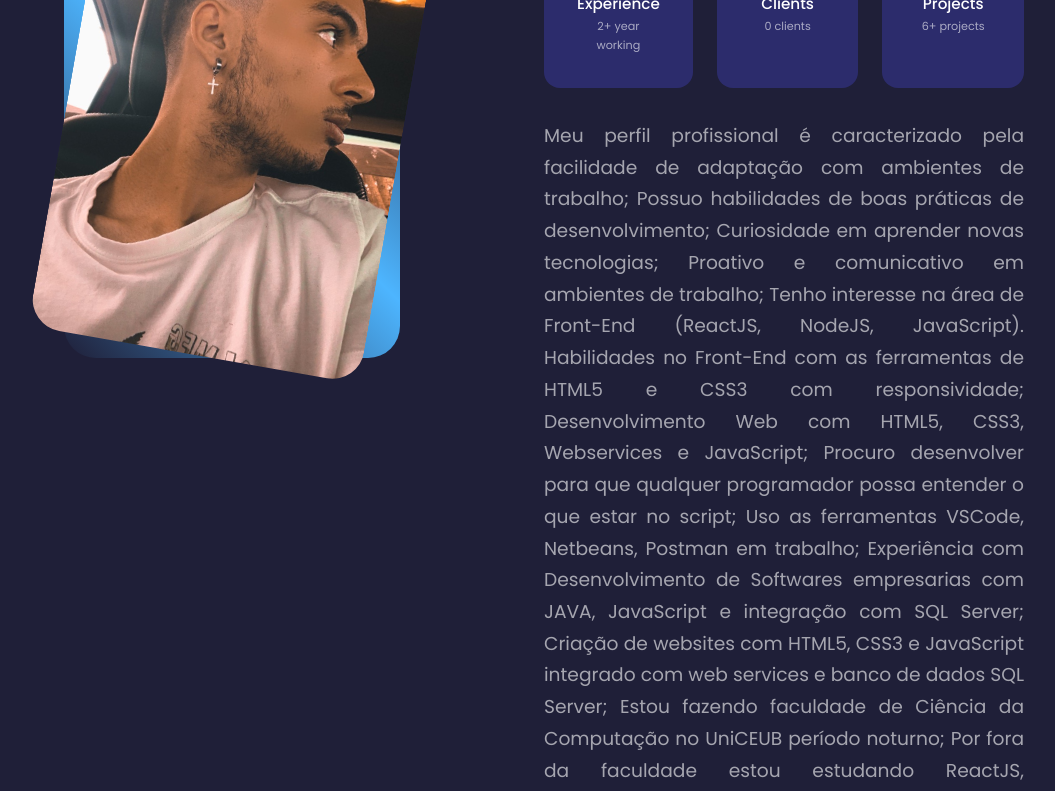
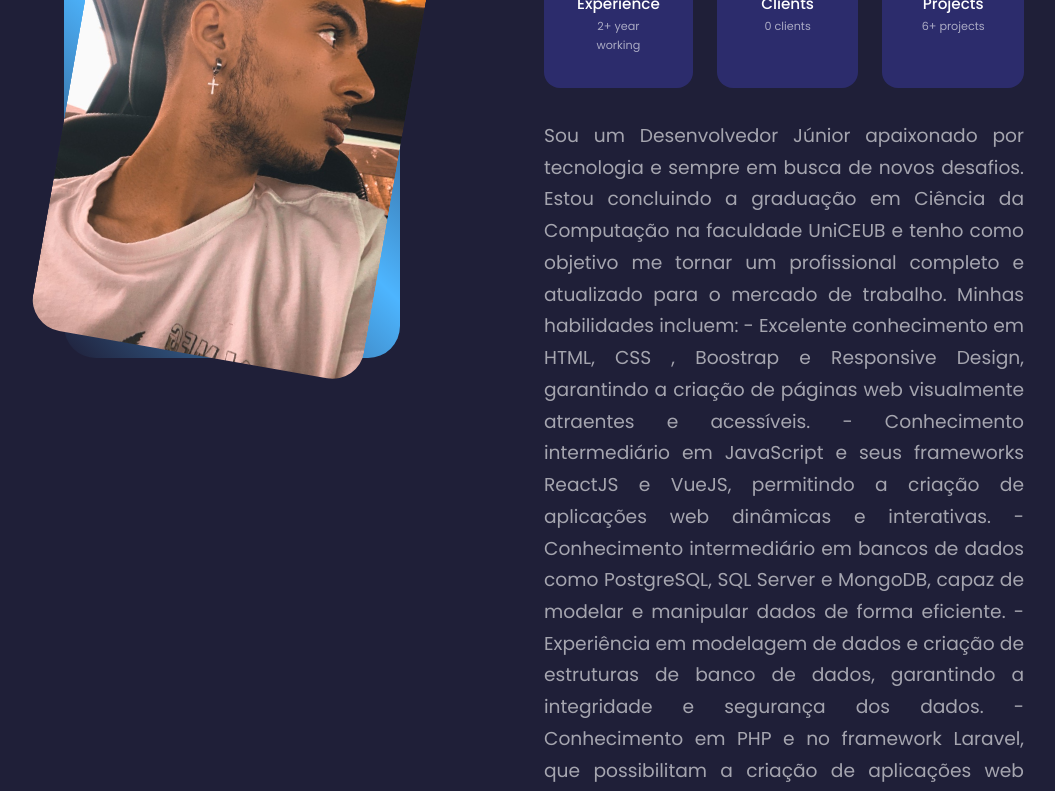
Before and after one commit to pedrowilliamsantos/portfolio, a React (Create React App) app: page / in a window 1280 px wide. Shown: the part 1140-1931 px from the top of the page, without its empty margins (96-1151 px from the left). Built offline with nearby package versions, Linux system fonts and the light colour scheme.

Commit message:
mudando o texto de apresentacao

```diff
--- a/src/components/about/About.jsx
+++ b/src/components/about/About.jsx
@@ -40,10 +40,20 @@ function About() {
             </article>
           </div>
           <p style={{textAlign:'justify'}}>
-            Meu perfil profissional é caracterizado pela facilidade de adaptação com ambientes de trabalho; Possuo habilidades de boas práticas de desenvolvimento; Curiosidade em aprender novas tecnologias; Proativo e comunicativo em ambientes de trabalho; Tenho interesse na área de Front-End (ReactJS, NodeJS, JavaScript).
-            Habilidades no Front-End com as ferramentas de HTML5 e CSS3 com responsividade; Desenvolvimento Web com HTML5, CSS3, Webservices e JavaScript; Procuro desenvolver para que qualquer programador possa entender o que estar no script; Uso as ferramentas VSCode, Netbeans, Postman em trabalho;
-            Experiência com Desenvolvimento de Softwares empresarias com JAVA, JavaScript e integração com SQL Server; Criação de websites com HTML5, CSS3 e JavaScript integrado com web services e banco de dados SQL Server;
-            Estou fazendo faculdade de Ciência da Computação no UniCEUB período noturno; Por fora da faculdade estou estudando ReactJS, JavaScript, NodeJS, Java;
+            Sou um Desenvolvedor Júnior apaixonado por tecnologia e sempre em busca de novos desafios.
+            Estou concluindo a graduação em Ciência da Computação na faculdade UniCEUB e tenho como objetivo me tornar um profissional
+            completo e atualizado para o mercado de trabalho.
+            Minhas habilidades incluem:
+            - Excelente conhecimento em HTML, CSS , Boostrap e Responsive Design, garantindo a criação de páginas web visualmente atraentes e acessíveis.
+            - Conhecimento intermediário em JavaScript e seus frameworks ReactJS e VueJS, permitindo a criação de aplicações web dinâmicas e interativas.
+            - Conhecimento intermediário em bancos de dados como PostgreSQL, SQL Server e MongoDB, capaz de modelar e manipular dados de forma eficiente.
+            - Experiência em modelagem de dados e criação de estruturas de banco de dados, garantindo a integridade e segurança dos dados.
+            - Conhecimento em PHP e no framework Laravel, que possibilitam a criação de aplicações web robustas e escaláveis.
+            - Familiaridade com metodologias ágeis, garantindo uma abordagem colaborativa e eficiente no desenvolvimento de projetos.
+            - Habilidade em lógica de programação, possibilitando a resolução de problemas de forma eficaz e criativa.
+            - Consumo de APIs RESTful para integração com outros sistemas e consumo de dados externos.
+            - Experiência em ambientes Mac/Linux/Windows e ferramentas como Visual Studio Code, Netbeans e Postman
+            - Familiaridade com plataformas de controle de versão como GitHub/GitLab
           </p>
           <a href="#contact" className='btn btn-primary'>Let's Talk</a>
         </div>
```
